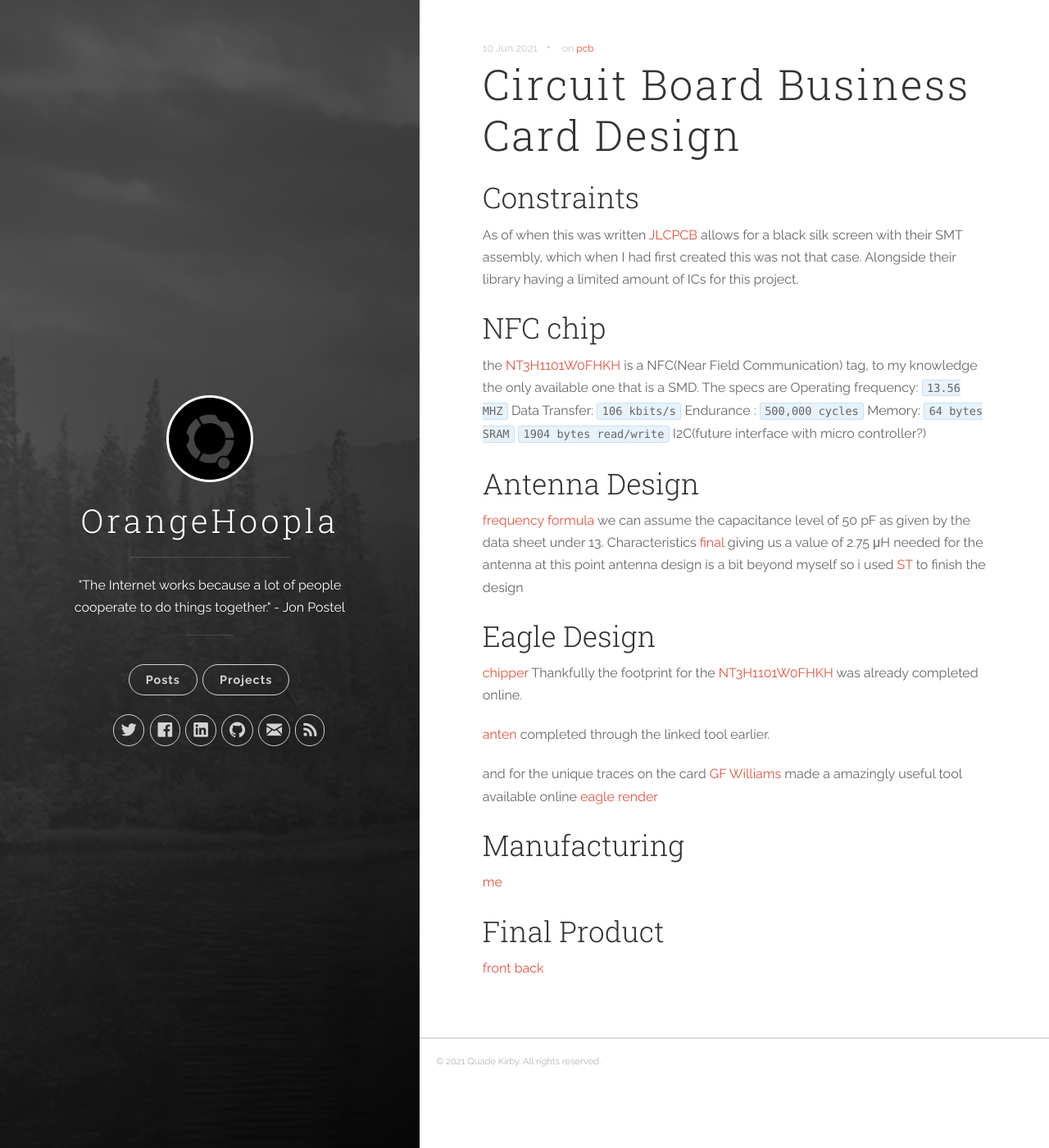
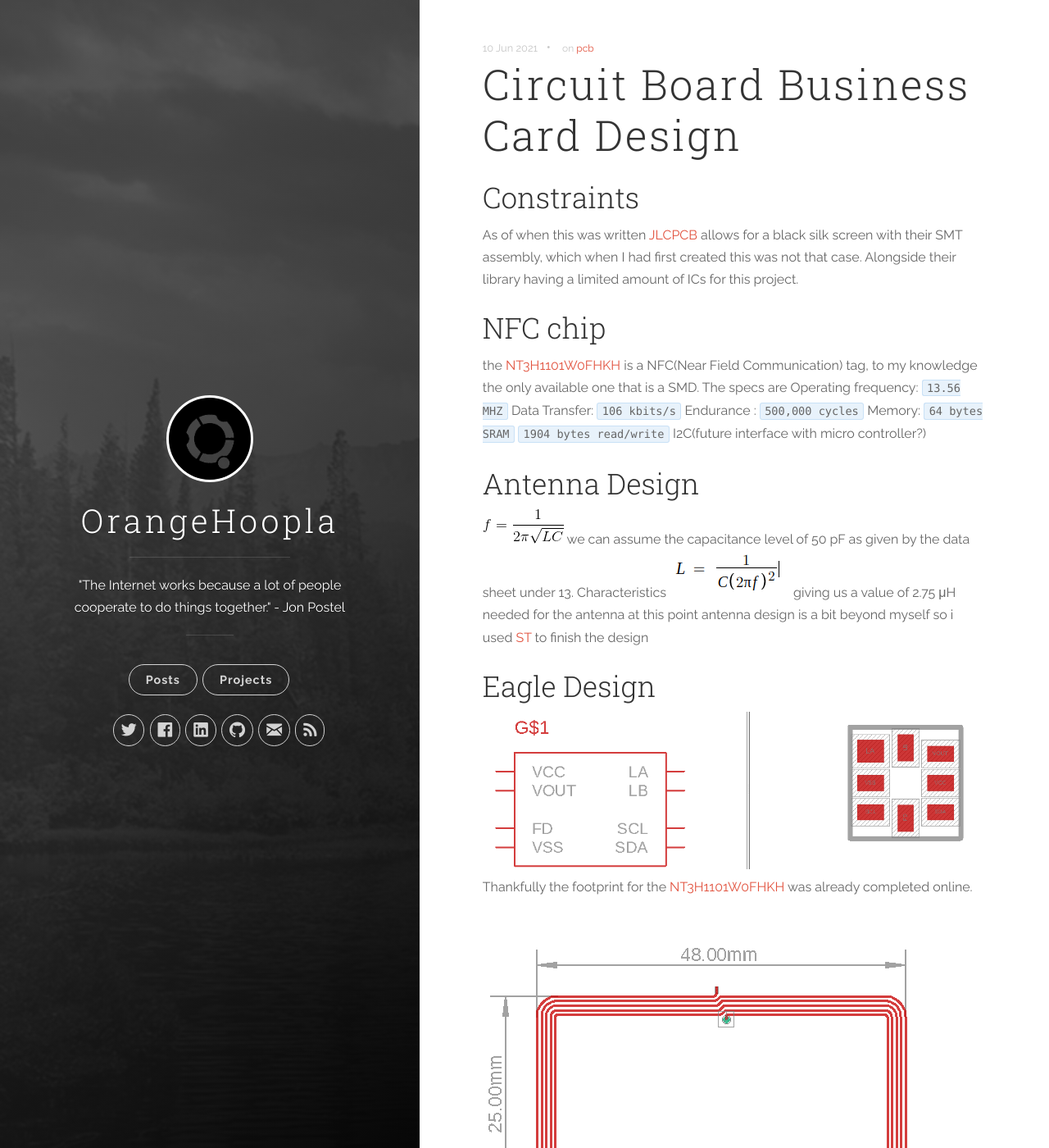
Before and after one commit to OrangeHoopla/OrangeHoopla, a Jekyll site: the page built from _posts/2021-06-10-Business-Card.markdown, in a window 1280 px wide and 1400 px high. Shown: the whole window at 82% size. Built offline with Jekyll 4.4.1, drawn with Linux system fonts in a browser that asks for light colours.

Commit message:
minor issue with rendering images for article

```diff
--- a/_posts/2021-06-10-Business-Card.markdown
+++ b/_posts/2021-06-10-Business-Card.markdown
@@ -23,32 +23,32 @@
 
 <h2>Antenna Design</h2>
 
-[frequency formula](/images/business_card/form.gif)
+![frequency formula](/images/business_card/form.gif)
 we can assume the capacitance level of 50 pF as given by the data sheet under 13. Characteristics
-[final](/images/business_card/fin.png)
+![final](/images/business_card/fin.png)
 giving us a value of 2.75 μH needed for the antenna
 at this point antenna design is a bit beyond myself so i used [ST][ant] to finish the design
 
 <h2>Eagle Design</h2>
 
-[chipper](/images/business_card/chip.png)
+![chipper](/images/business_card/chip.png)
 Thankfully the footprint for the [NT3H1101W0FHKH][nfc] was already completed online.
 
-[anten](/images/business_card/antenna.png)
+![anten](/images/business_card/antenna.png)
 completed through the linked tool earlier.
 
 and for the unique traces on the card [GF Williams][gf] made a amazingly useful tool available online
-[eagle](/images/business_card/eagle.png)
-[render](/images/business_card/render.png)
+![eagle](/images/business_card/eagle.png)
+![render](/images/business_card/render.png)
 
 <h2>Manufacturing</h2>
 
-[me](/images/business_card/jlc.png)
+![me](/images/business_card/jlc.png)
 
 <h2>Final Product</h2>
 
-[front](/images/business_card/front.jpeg)
-[back](/images/business_card/back.jpeg)
+![front](/images/business_card/front.jpeg)
+![back](/images/business_card/back.jpeg)
 
 [gf]: https://gfwilliams.github.io/svgtoeagle/
 [ant]: https://eds.st.com/antenna/#/
```
